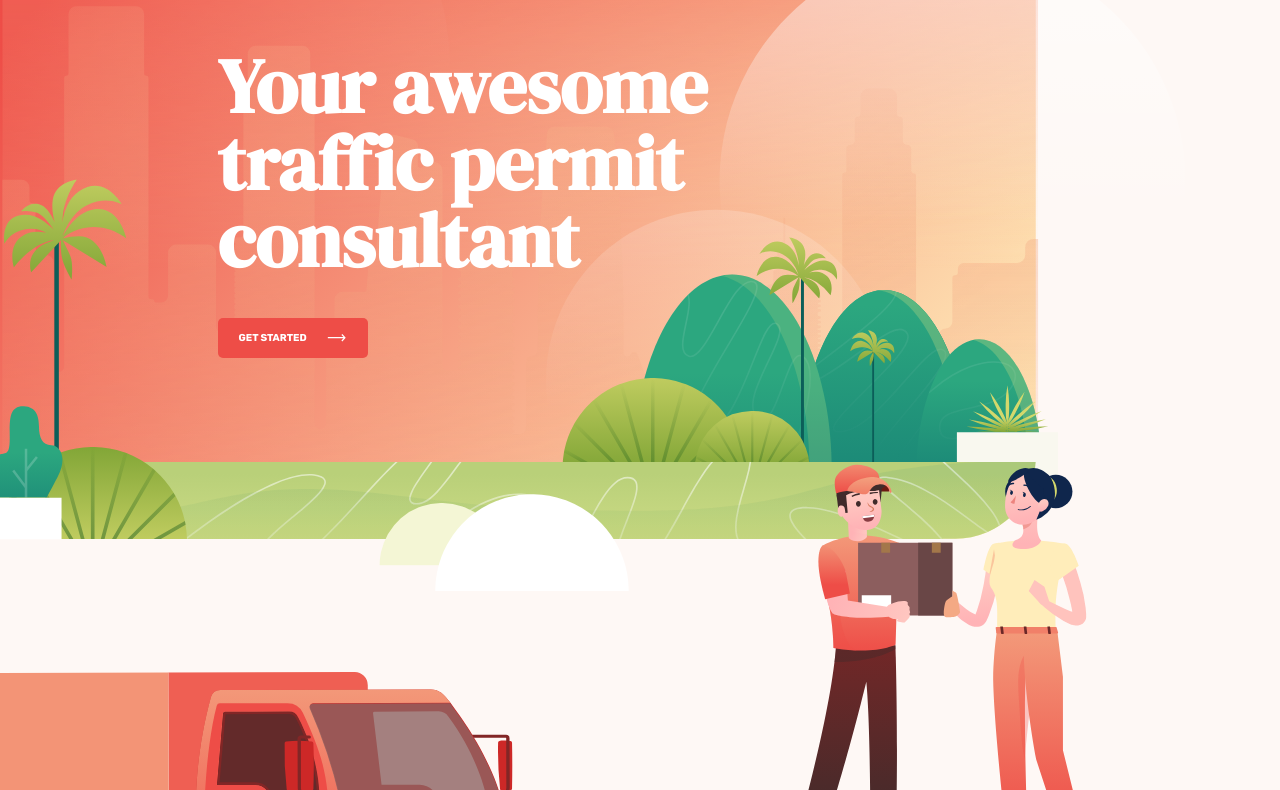
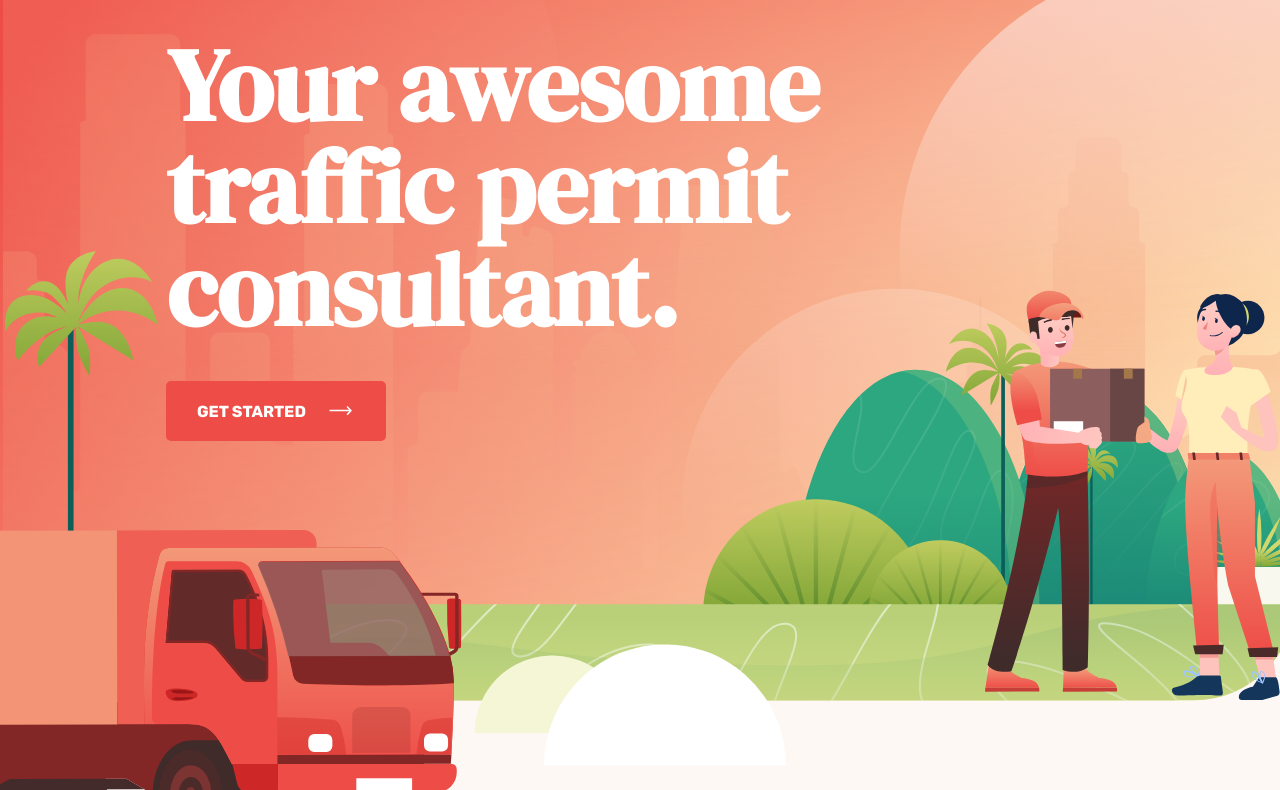
Before and after one commit to stanislavcodes/trafico.project, a website: page index.html in a window 1280 px wide. Shown: the part 106-896 px from the top of the page. Drawn offline with Linux system fonts and the light colour scheme.

Commit message:
more responsible

```diff
--- a/index.html
+++ b/index.html
@@ -43,7 +43,6 @@
   </head>
   <body id="body">
     <div class="hero">
-      <header class="header">
       <nav class="nav">
         <div class="logo">
           <svg
@@ -98,14 +97,13 @@
           </div>
         </div>
       </nav>
-      </header>
 
       <section class="section-hero">
         <div class="section-hero__content-box">
           <h1 class="heading-primary">
             Your&nbsp;awesome <br />
             traffic&nbsp;permit <br />
-            consultant
+            consultant.
           </h1>
           <button class="btn btn-cta">
             <span class="btn-cta__text">Get started</span>
--- a/sass/_components.scss
+++ b/sass/_components.scss
@@ -16,7 +16,7 @@
     color: #fff;
 
     @include breakpointMin(large) {
-    font-size: 3.2rem;
+      font-size: 3.2rem;
     }
   }
   &--img {
@@ -49,10 +49,26 @@
   @include flex-center;
   transition: all 0.3s ease;
 
+  @include breakpointMin(large) {
+    height: 50px;
+    width: 180px;
+    font-size: 1.3rem;
+  }
+  @include breakpointMin(large) {
+    height: 60px;
+    width: 220px;
+    font-size: 1.6rem;
+  }
+
   &-nav {
     height: 50px;
-    padding: 0 2.4rem;
+    letter-spacing: 1.8px;
     font-size: 1.6rem;
+
+    @include breakpointMin(large) {
+      height: 60px;
+      width: 160px;
+    }
   }
 
   &-cta {
@@ -72,6 +88,11 @@
   &-arrow-right {
     width: 20px;
     height: 8px;
+
+    @include breakpointMin(large) {
+      width: 30px;
+      height: 10px;
+    }
   }
 }
 
@@ -83,7 +104,7 @@
     height: 35px;
     @include flex-center;
 
-    @include breakpointMin(large)  {
+    @include breakpointMin(large) {
       order: 2;
       display: none;
     }
--- a/sass/_content.scss
+++ b/sass/_content.scss
@@ -7,19 +7,25 @@
     // background-size: 100%;
     background-size: auto 100vh;
   }
+  @include breakpointMin(medium) {
+    background-size: 100% auto;
+  }
 
   @include breakpointMin(large) {
     background: url(../img/hero-large-bg.svg) no-repeat;
-    // background-size: 80vw auto;
   }
-}
 
-.header {
-  overflow: hidden;
+  @media (min-width: 1023px) and (max-height: 800px) {
+    background-size: 125vw auto;
+  }
+  // @include breakpointMinMaxCustom(1023px, 1290px) {
+  //   background-size: 125vw auto;
+  // }
 }
 
 .nav {
   max-height: calc(4.5vh + 35px);
+  overflow: hidden;
   position: fixed;
   top: 0;
   right: 0;
@@ -36,11 +42,17 @@
   z-index: 10000;
 
   @include breakpointMin(large) {
-    max-height: calc(5.5vh + 5rem);
+    max-height: calc(5.5vh + 6rem);
     position: relative;
     padding: 5vh 15vw 0 15vw;
     flex-wrap: nowrap;
     background: none;
+  }
+  @include breakpointMinMaxCustom(1200px, 1400px) {
+    padding: 5vh 13vw 0 13vw;
+  }
+  @media (min-width: 1023px) and (max-height: 800px) {
+    padding: 2vh 5vw 0 5vw;
   }
 
   &.open {
@@ -66,7 +78,7 @@
     transition: transform 0.8s 0s, padding 0.8s, visibility 0.4s;
 
     @include breakpointMin(large) {
-      height: 5rem;
+      height: 6rem;
       width: auto;
       order: 1;
       transform: translateY(0);
@@ -126,6 +138,7 @@
   &__link {
     text-decoration: none;
     text-transform: uppercase;
+    letter-spacing: 1.8px;
     color: #fff;
     font-family: $fontRubBold;
     font-size: 1.6rem;
@@ -150,7 +163,13 @@
       }
 
       @include breakpointMin(large) {
-        padding: 8vh 17vw 0 17vw;
+        padding: 10vh 17vw 0 17vw;
+      }
+      @include breakpointMinMaxCustom(1023px, 1290px) {
+        background-size: 125vw auto;
+      }
+      @include breakpointMinMaxCustom(1200px, 1400px) {
+        padding: 8vh 13vw 0 13vw;
       }
 
       .illustration-car {
@@ -169,6 +188,30 @@
           transform: translateX(-55%);
           max-height: 25vw;
           top: 86vh;
+        }
+        @include breakpointMinMaxCustom(1200px, 1400px) {
+          top: 74vh;
+        }
+        @include breakpointMinMaxCustom(1023px, 1290px) {
+          transform: translateX(-45%);
+          top: 67vh;
+        }
+        @include breakpointMinMax(large, xlarge) {
+          top: 67vh;
+        }
+
+        @media (min-width: 1023px) and (max-height: 1025px) {
+          transform: translateX(-55%);
+          top: 50vh;
+        }
+
+        @media (min-width: 1023px) and (max-height: 800px) {
+          top: 70vh;
+        }
+
+        @include breakpointMin(xlarge) {
+          transform: translateX(-55%);
+          top: 75vh;
         }
       }
       .illustration-humans {
@@ -191,6 +234,30 @@
           max-height: calc(32 * 1vw);
           right: 15vw;
         }
+
+        @include breakpointMinMaxCustom(1023px, 1290px) {
+          right: 0;
+        }
+
+        @include breakpointMinMax(large, xlarge) {
+          top: 40vh;
+        }
+
+        @media (min-width: 1023px) and (max-height: 1025px) {
+          top: 25vh;
+          right: 10vw;
+        }
+
+        @media (min-width: 1023px) and (max-height: 800px) {
+          top: 40vh;
+          right: 0;
+        }
+
+        @include breakpointMin(xlarge) {
+          max-height: calc(32 * 1vw);
+          right: 13vw;
+          top: 40vh;
+        }
       }
     }
   }
--- a/sass/_typography.scss
+++ b/sass/_typography.scss
@@ -36,5 +36,9 @@ html {
     @include breakpointMin(large) {
       font-size: calc(6 * 1vw);
     }
+
+    @media (min-width: 1023px) and (max-height: 800px) {
+      font-size: calc(8 * 1vw);
+    }
   }
 }
--- a/sass/_variables.scss
+++ b/sass/_variables.scss
@@ -27,7 +27,7 @@ $breakpoints: (
   small: 499px,
   medium: 699px,
   xmedium: 899px,
-  large: 1029px,
+  large: 1023px,
   xlarge: 1459px,
   xxlarge: 1859px,
   xxxlarge: 2099px,
@@ -55,3 +55,8 @@ $breakpoints: (
     @content;
   }
 }
+@mixin breakpointMinMaxCustom($sizeMin, $sizeMax) {
+  @media (min-width: $sizeMin) and (max-width: $sizeMax) {
+    @content;
+  }
+}
```
Also changed, not shown: css/style.css. Lines whose indentation alone changed are shown as unchanged.
